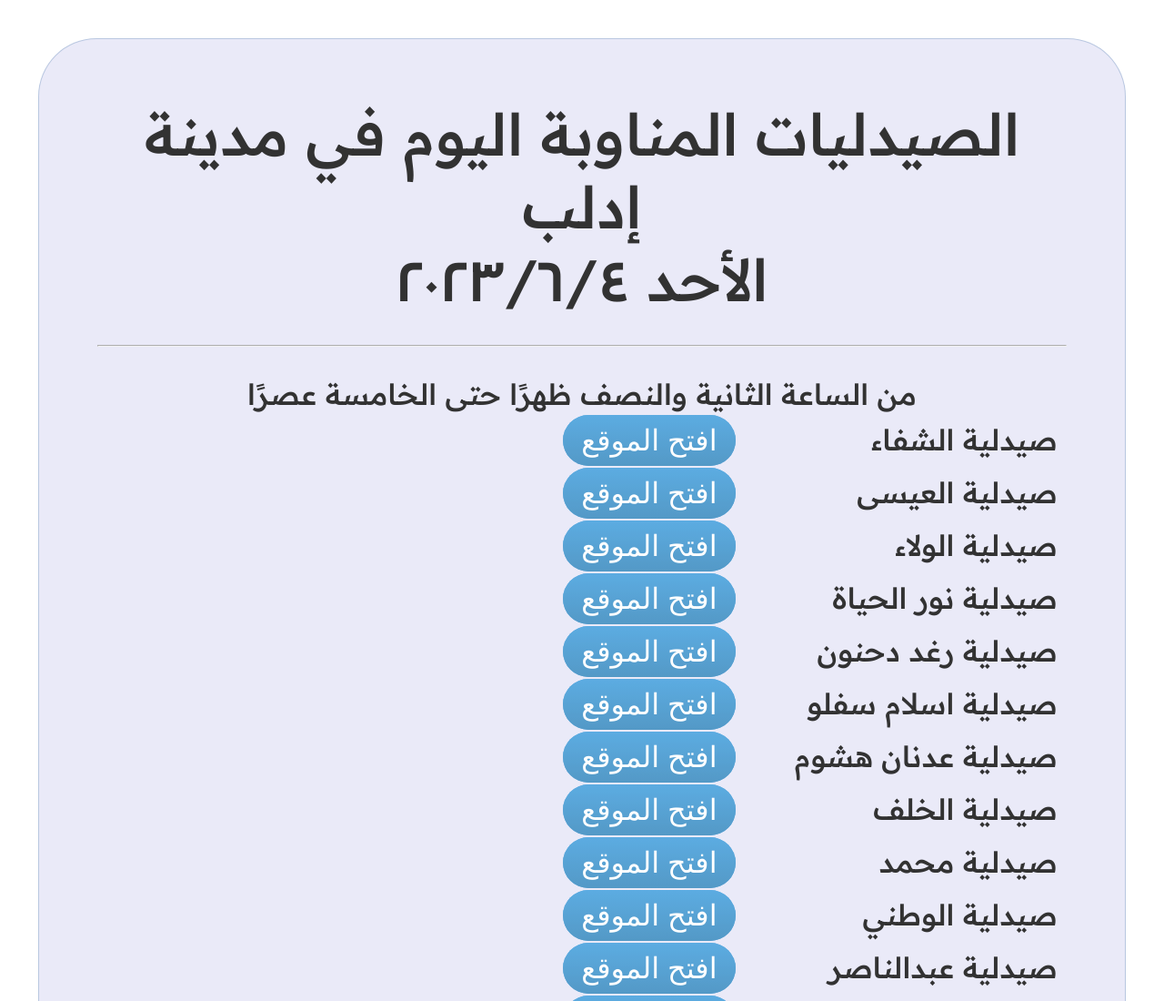
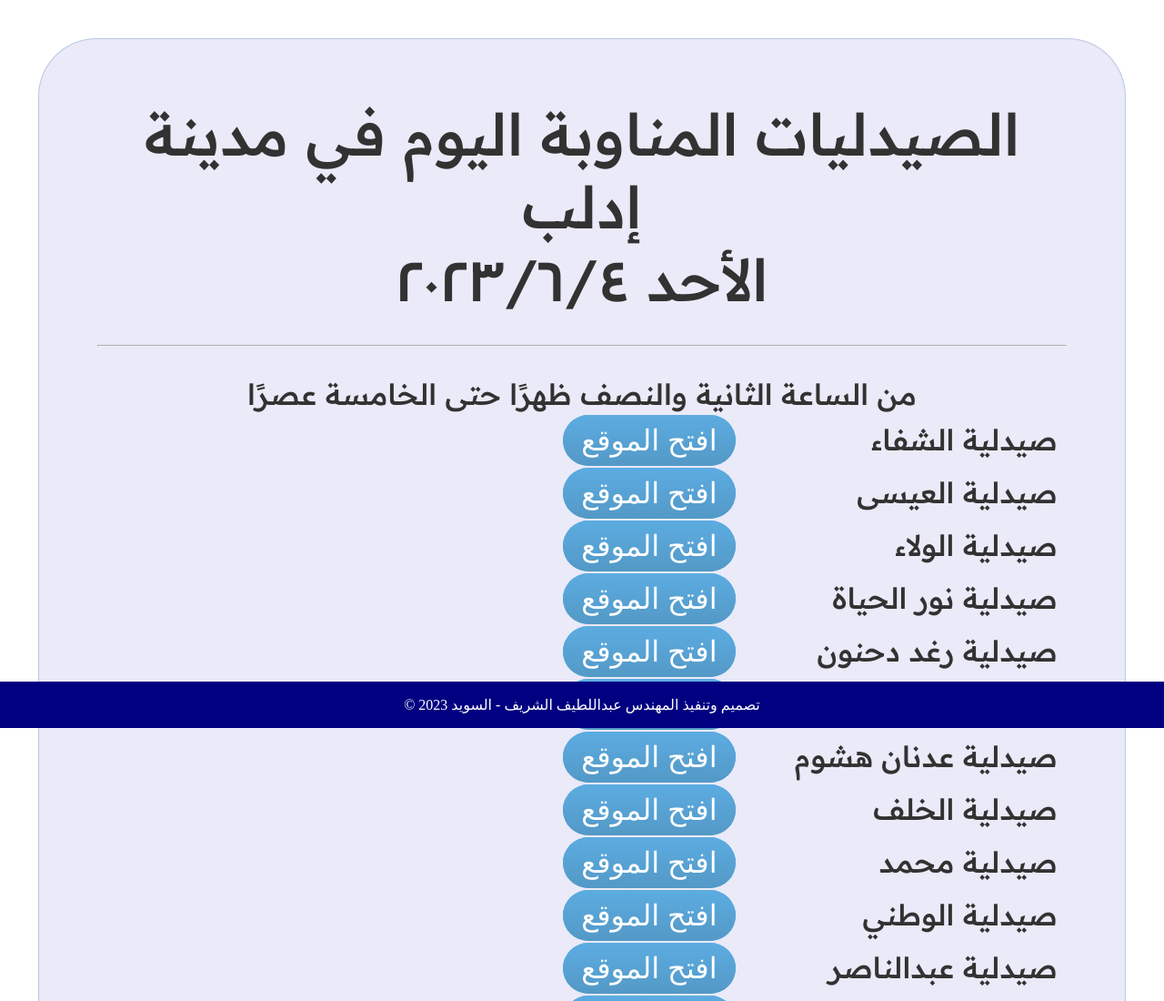
Before and after one commit to latiif/saydali, a plain HTML site: page index.html in a window 1280 px wide. Shown: the top 1100 px of the page at 91% size. Drawn offline with nearby package versions, Linux system fonts and the light colour scheme.

Commit message:
Add footer

```diff
--- a/index.html
+++ b/index.html
@@ -57,5 +57,8 @@
 
 </body>
 
+<footer>
+	<p dir="rtl">تصميم وتنفيذ المهندس عبداللطيف الشريف - السويد 2023 &copy;</p>
+</footer>
 
 </html>
--- a/styles.css
+++ b/styles.css
@@ -77,3 +77,13 @@ tr>td {
 	background-image: linear-gradient(to bottom, #3cb0fd, #3498db);
 	text-decoration: none;
 }
+
+footer {
+	position: fixed;
+	width: 100%;
+	left: 0;
+	bottom: 0;
+	background-color: navy;
+	color: white;
+	text-align: center;
+}
```
